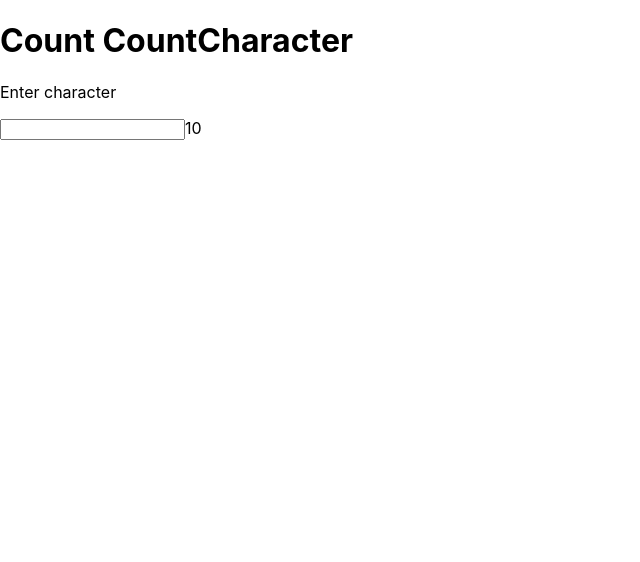
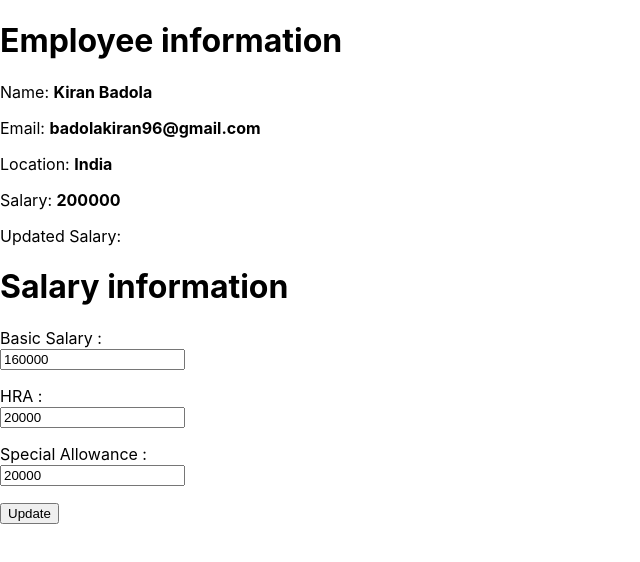
Before and after one commit to TheAgunda/Learn-React, a React (Create React App) app: page / in a window 1280 px wide. Shown: the top 562 px of the page, without its empty margins (0-640 px from the left). Built offline with nearby package versions, Linux system fonts and the light colour scheme.

Commit message:
Learn interaction between components

```diff
--- a/src/index.js
+++ b/src/index.js
@@ -2,60 +2,66 @@ import React from 'react';
 import ReactDOM from 'react-dom';
 import './index.css';
 
-//State in react..
+//Passing the data between child and parent component...
+//Interaction between components
+class Employee extends React.Component {
 
-class CountCharacter extends React.Component {
   constructor(props) {
     super(props);
     this.state = {
-      message: '',
-      counter:10
-    };
+      updateSalary: null,
+    }
   }
-  onMessageChange(text) {
-    console.log( )
-    this.setState({
-      message: "Number of character is text is " + text.length + "."
-    })
+  getUpdatedSalary = (salary) => {
+    this.setState({ updateSalary: salary });
   }
   render() {
     return <div>
+      <h1>Employee information</h1>
+      <p>Name: <b>{this.props.Name}</b></p>
+      <p>Email: <b>{this.props.Email}</b></p>
+      <p>Location: <b>{this.props.Location}</b></p>
+      <p>Salary: <b>{this.props.Salary}</b></p>
+      <p>Updated Salary: <b>{this.state.updateSalary}</b></p>
+      <Salary BasicSalary={this.props.BasicSalary} HRA={this.props.HRA} SpecialAllowance={this.props.SpecialAllowance} onSalaryChanged={this.getUpdatedSalary}>
+      </Salary>
+    </div>
 
-      <h1>
-        Count CountCharacter
-      </h1>
+  }
+}
+
+class Salary extends React.Component {
+  constructor(props) {
+    super(props);
+    this.state = {
+      basic: this.props.BasicSalary,
+      hra: this.props.HRA,
+      sa: this.props.SpecialAllowance,
+    }
+  }
+  updateSalary = () => {
+    let salary = parseInt(this.refs.basic.value) + parseInt(this.refs.hra.value) + parseInt(this.refs.sa.value)
+    this.props.onSalaryChanged(salary);
+  }
+  render() {
+    return <div>
+      <h1>Salary information</h1>
       <p>
-        Enter character
+        Basic Salary : <br />
+        <input type="text" ref="basic" defaultValue={this.state.basic} />
       </p>
-      <input type="text" onChange={e => this.onMessageChange(e.target.value)} />
-      <label>{this.state.message}</label>
-      <label>{this.state.counter}</label>
+      <p>
+        HRA : <br />
+        <input type="text" ref="hra" defaultValue={this.state.hra} />
+      </p>
+      <p>
+        Special Allowance : <br />
+        <input type="text" ref="sa" defaultValue={this.state.sa} />
+      </p>
+      <button onClick={this.updateSalary}>Update</button>
     </div>
   }
 }
 
-
-class Employee extends React.Component {
-
-  state = { counter: 0 };
-  add_employee = () => {
-    this.setState({ counter: this.state.counter + 1 })
-    // this.counter = this.counter + 1;
-    // alert("adding a new employee");
-    // alert("Button is clicked " + this.counter + ' times.')
-
-  }
-
-  render() {
-    return <div>
-      <h1>Welcome to Employee Component</h1>
-      <p>Button is clicked {this.state.counter} times.</p>
-      <button onClick={this.add_employee}>Add Employee</button>
-    </div>
-  }
-}
-
-
-const element = <CountCharacter></CountCharacter>
-
+const element = <Employee Name="Kiran Badola" Email="badolakiran96@gmail.com" Location="India" Salary="200000" BasicSalary="160000" HRA="20000" SpecialAllowance="20000" ></Employee>
 ReactDOM.render(element, document.getElementById('application'))
```
